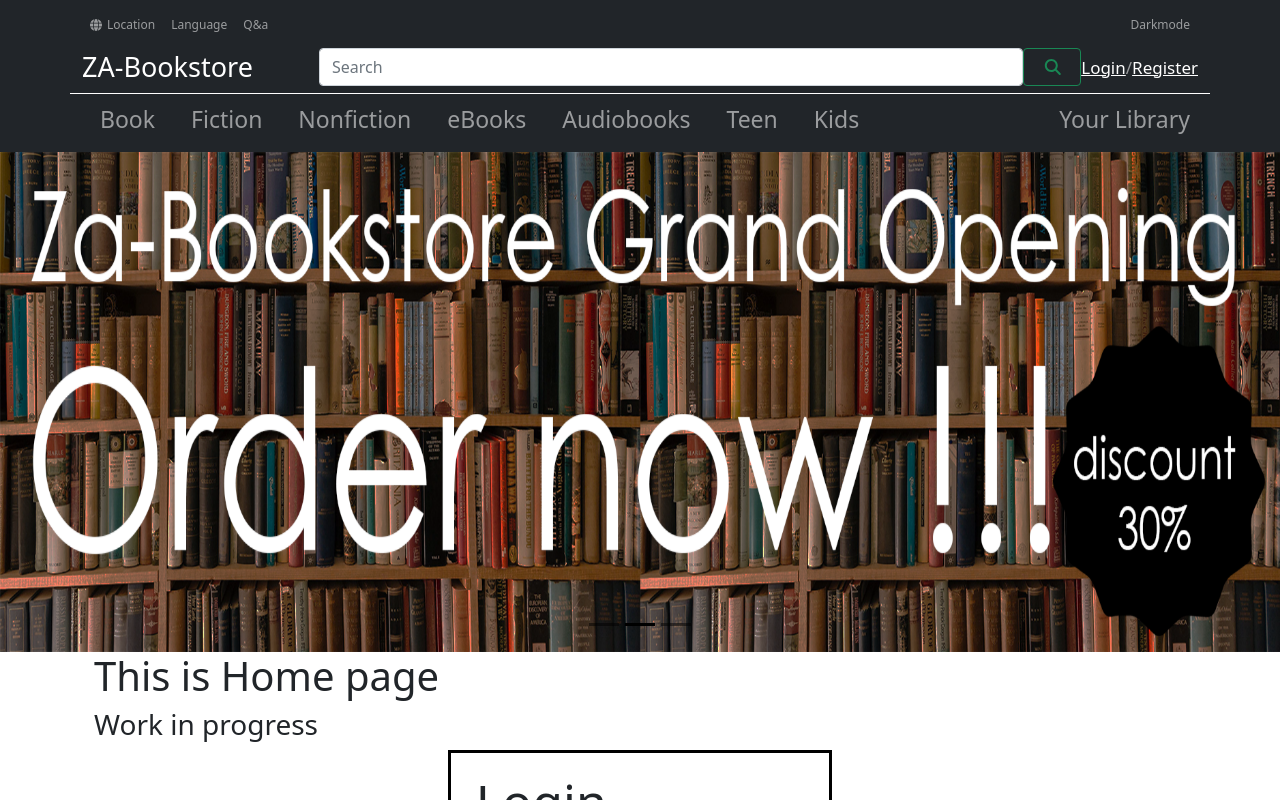
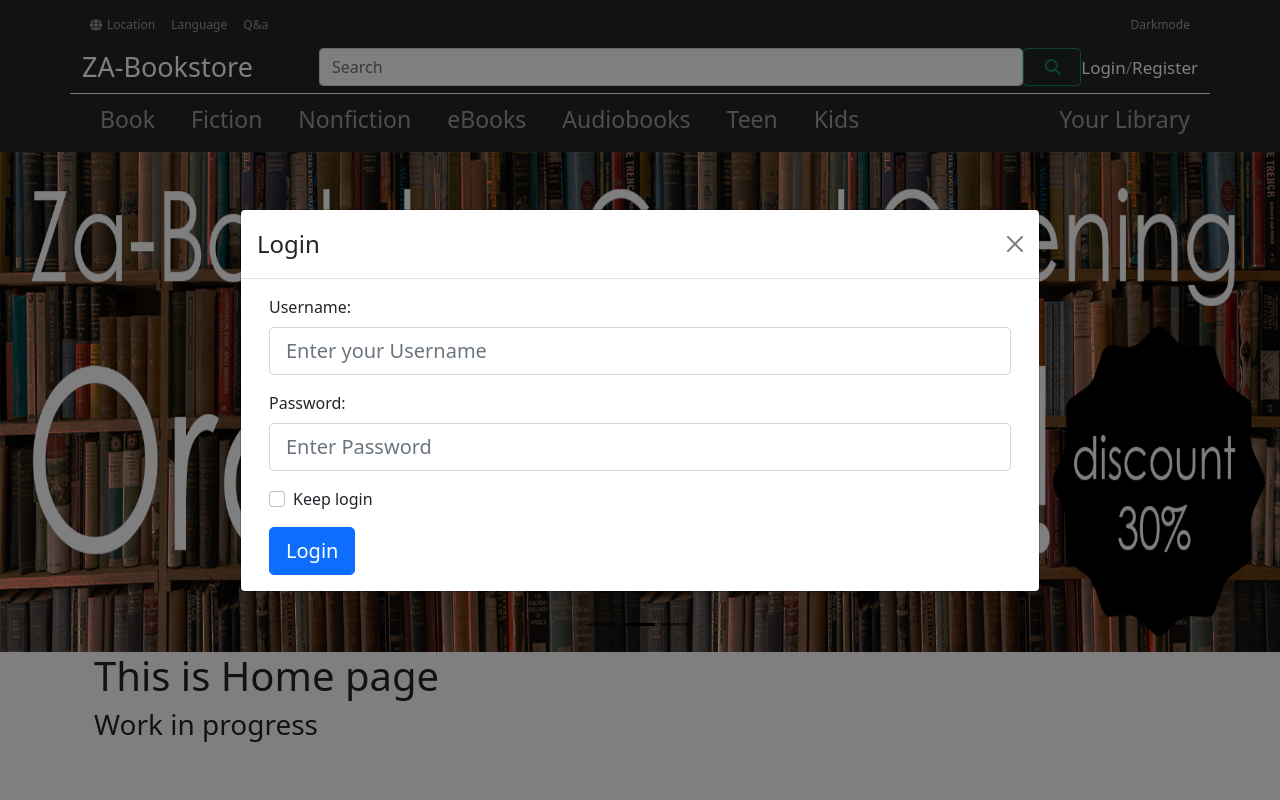
Before and after one commit to nagalight/online-bookstore-dkhanh-bootstrap, a React (Create React App) app: page / in a window 1280 px wide. Both pictures are taken after a click on the link "Login". Shown: the top 800 px of the page. Built offline with nearby package versions, Linux system fonts and the light colour scheme.

Commit message:
Create login and register modal on the navbar

```diff
--- a/src/components/Footer/footer.css
+++ b/src/components/Footer/footer.css
@@ -0,0 +1,3 @@
+.footerWrapper{
+    background-color: rgb(rgb(80, 80, 80));
+}
--- a/src/components/Footer/index.js
+++ b/src/components/Footer/index.js
@@ -1,9 +1,13 @@
 import React from "react";
+import { Container } from "react-bootstrap";
 import "./footer.css"
 
 export default function Footer(){
     return(
         <>
+        <Container className="footerWrapper">
+            <Container></Container>
+        </Container>
         </>
     )
 }
--- a/src/components/Login/index.js
+++ b/src/components/Login/index.js
@@ -1,14 +1,24 @@
 import React from "react";
-import {  Button, Container, Form } from "react-bootstrap";
+import {  Button, Container, Form, Modal } from "react-bootstrap";
 import "./login.css"
 
-export default function LoginForm(){
+export default function LoginForm(props){
     return(
         <>
+        <Modal
+            {...props}
+            size="lg"
+            aria-labelledby="contained-modal-title-vcenter"
+            centered
+            backdrop="static"
+        >
+            <Modal.Header closeButton>
+                <Modal.Title id="contained-modal-title-vcenter">
+                    Login
+                </Modal.Title>
+            </Modal.Header>
+            <Modal.Body>
                 <Container className="loginWrapper">
-            <Container className="loginTitle">
-                Login
-            </Container>
                     <Form className="loginForm">
                         <Form.Group className="mb-3" controlId="formLoginUsername">
                             <Form.Label>Username:</Form.Label>
@@ -24,6 +34,8 @@ export default function LoginForm(){
                         <Button variant="primary" size="lg" type="summit">Login</Button>
                     </Form>
                 </Container>
+            </Modal.Body>
+        </Modal>
         </>
     )
 }
--- a/src/components/Login/login.css
+++ b/src/components/Login/login.css
@@ -1,9 +1,4 @@
 .loginWrapper{
-    width: 30%;
+    width: 100%;
     height: auto;
-    border: 3px solid black;
-    padding: 1%;
 }
-.loginTitle{
-    font-size: 50px;
-}
--- a/src/components/NavigationBar/index.js
+++ b/src/components/NavigationBar/index.js
@@ -1,12 +1,21 @@
-import React from "react";
-import {  Button, Container, Nav, Navbar, Carousel, Form } from "react-bootstrap";
+import React, { useState } from "react";
+import {  Button, Container, Nav, Navbar, Carousel, Form, Modal } from "react-bootstrap";
 import "./navbar.css"
 
 import { FontAwesomeIcon } from '@fortawesome/react-fontawesome'
 import { faGlobe, faMagnifyingGlass } from '@fortawesome/free-solid-svg-icons'
 
+import LoginForm from "../Login";
+import RegisterForm from "../Register";
+
 
 export default function NavigationBar(){
+    const [showLogin, setShowLogin] = useState(false);
+    const handleShowLogin = () => setShowLogin(true);
+
+    const [showRegister, setShowRegister] = useState(false);
+    const handleShowRegister = () => setShowRegister(true);
+
     return(
         <>
         <Container className="Navbar-wrapper" fixed="top">
@@ -44,7 +53,10 @@ export default function NavigationBar(){
                     </Button>
                     <Navbar.Collapse className="justify-content-end">
                         <Navbar.Text>
-                            <a href="#">Login</a>/<a href="#">Register</a>
+                            <a onClick={handleShowLogin}>Login</a>/<a onClick={handleShowRegister}>Register</a>
+
+                            <LoginForm show={showLogin} onHide={() => setShowLogin(false)}/>
+                            <RegisterForm show={showRegister} onHide={() => setShowRegister(false)}/>
                         </Navbar.Text>
                     </Navbar.Collapse>
                 </Container>
--- a/src/components/Register/index.js
+++ b/src/components/Register/index.js
@@ -1,14 +1,24 @@
 import React from "react";
-import { Button, Container, Form } from "react-bootstrap";
+import { Button, Container, Form, Modal } from "react-bootstrap";
 import "./register.css"
 
-export default function RegisterForm(){
+export default function RegisterForm(props){
     return(
         <>
+        <Modal
+            {...props}
+            size="lg"
+            aria-labelledby="contained-modal-title-vcenter"
+            centered
+            backdrop="static"
+        >
+            <Modal.Header closeButton>
+                <Modal.Title id="contained-modal-title-vcenter">
+                    Register
+                </Modal.Title>
+            </Modal.Header>
+            <Modal.Body>
                 <Container className="registerWrapper">
-            <Container className="registerTitle">
-                Register
-            </Container>
                     <Form className="registerForm">
                         <Form.Group className="mb-3" controlId="formRegisterUsername">
                             <Form.Label>Username:</Form.Label>
@@ -32,6 +42,8 @@ export default function RegisterForm(){
                         <Button variant="primary" size="lg" type="summit">Register</Button>
                     </Form>
                 </Container>
+            </Modal.Body>
+        </Modal>
         </>
     )
 }
--- a/src/components/Register/register.css
+++ b/src/components/Register/register.css
@@ -1,9 +1,4 @@
 .registerWrapper{
-    width: 30%;
+    width: 100%;
     height: auto;
-    border: 3px solid black;
-    padding: 1%;
 }
-.registerTitle{
-    font-size: 50px;
-}
```
Lines whose indentation alone changed are shown as unchanged.
